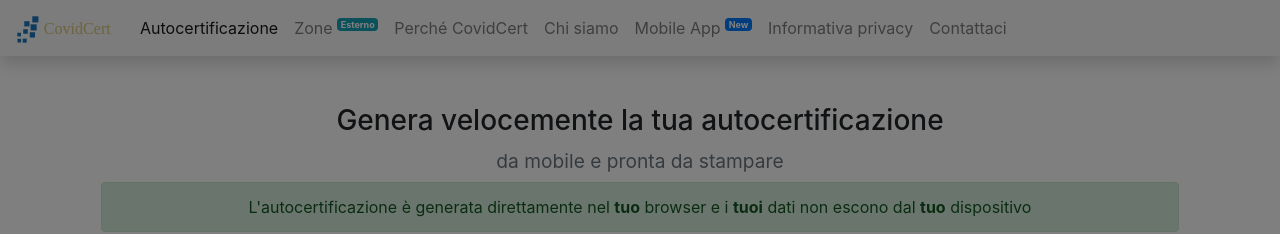
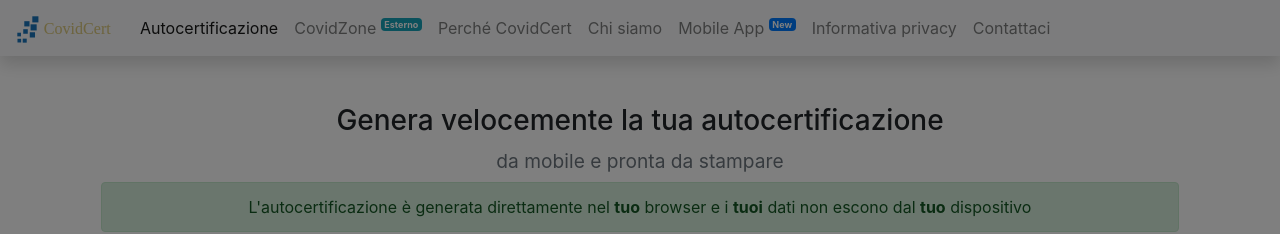
Before and after one commit to Ceeresa/autocertificazione, a Jekyll site: the page built from index.md, in a window 1280 px wide. Shown: the top 234 px of the page. Built offline with Jekyll 4.4.1, drawn with Linux system fonts in a browser that asks for light colours; comment, search, counter and statistics services are not loaded.

Commit message:
covidzone link on menu

```diff
--- a/_config.yml
+++ b/_config.yml
@@ -34,8 +34,8 @@ plugins:
 pages_list:
   - name: Autocertificazione
     url: /
-  - name: Zone
-    url: http://www.governo.it/it/articolo/domande-frequenti-sulle-misure-adottate-dal-governo/15638
+  - name: CovidZone
+    url: https://covidzone.info/
     ext: true
   - name: Perché CovidCert
     url: /why.html
```
